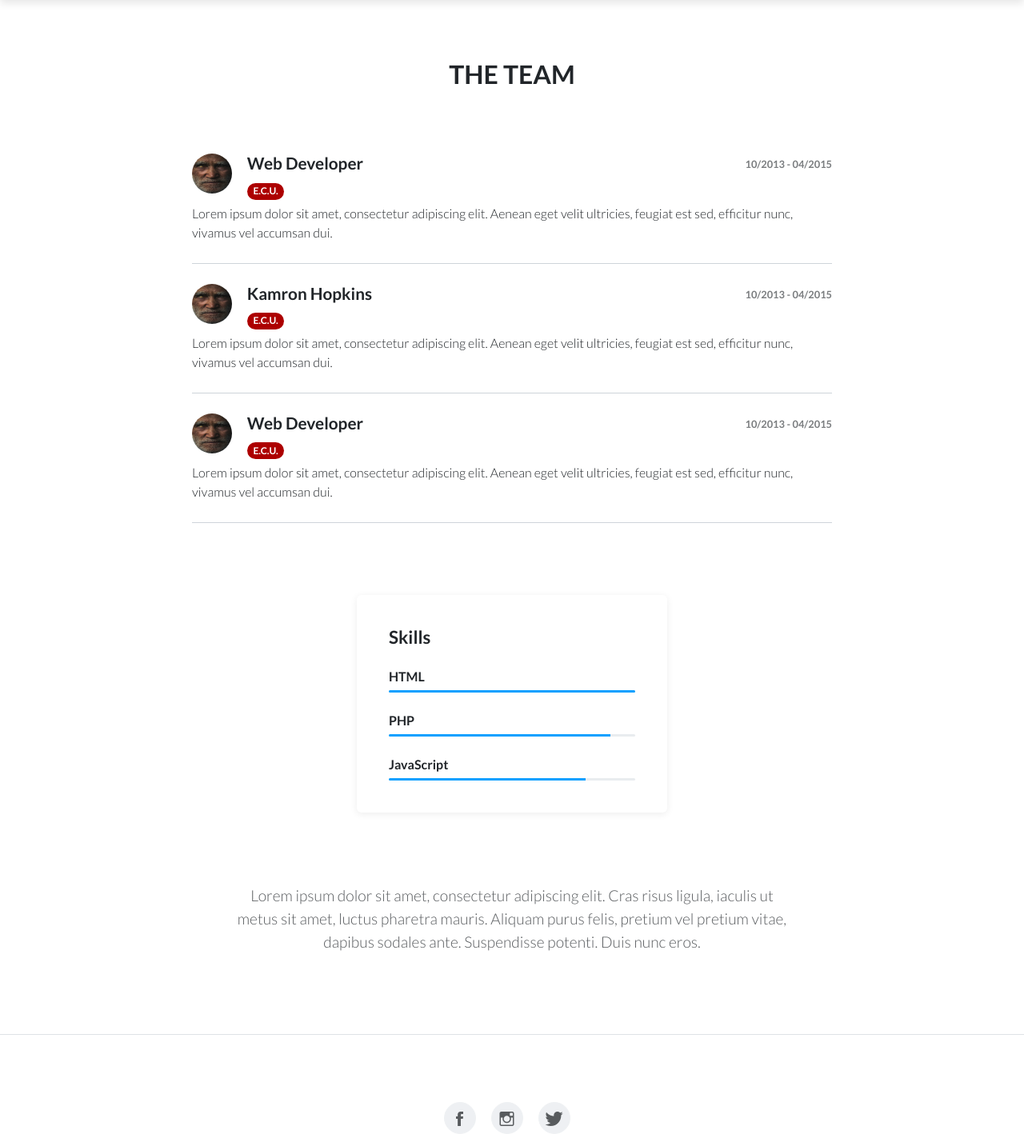
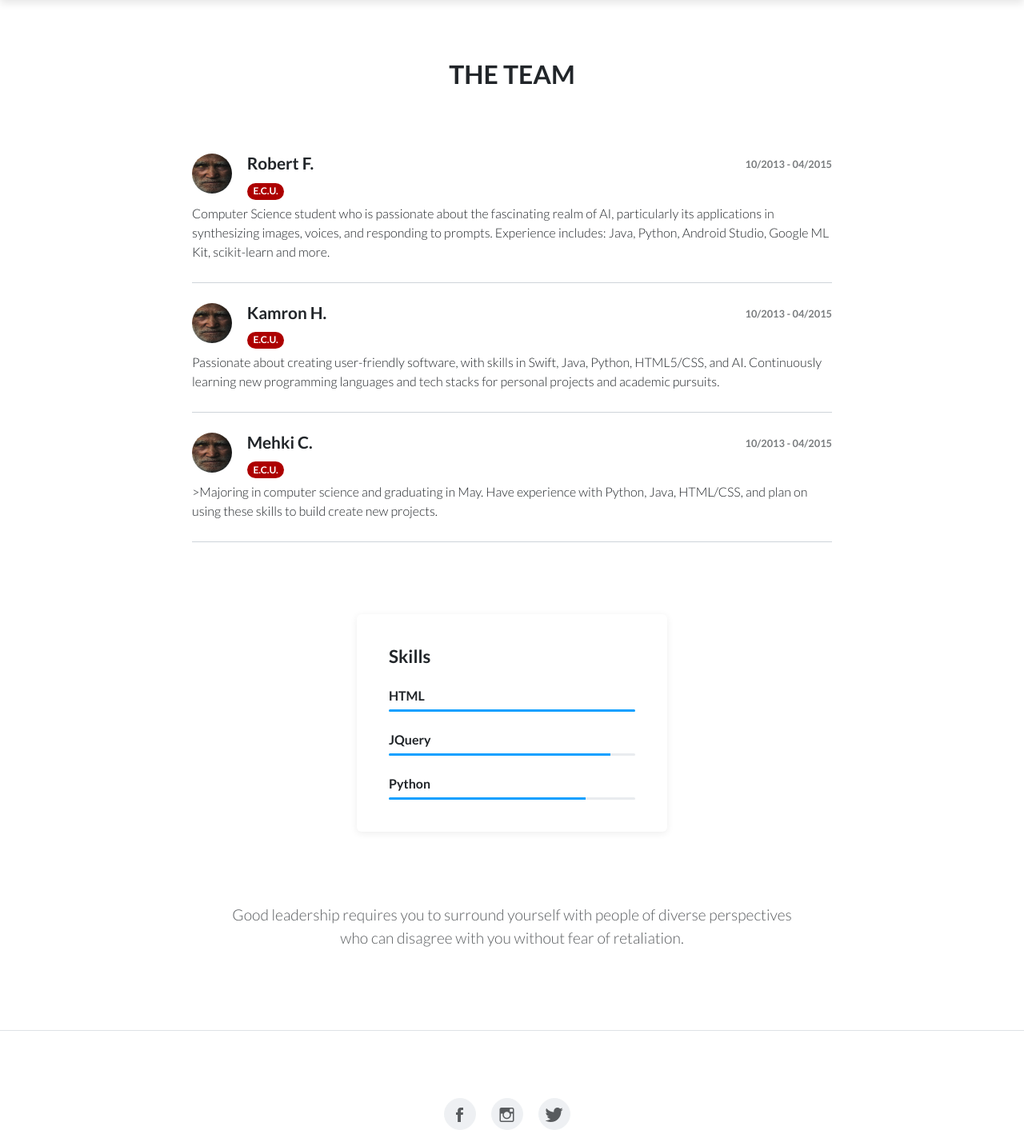
Before and after one commit to kamron-h/VampLife, a Flask app: page /team in a window 1280 px wide. Shown: the part 84-1517 px from the top of the page at 80% size. Run offline with Flask 3, Linux system fonts and the light colour scheme; some libraries are stand-ins or nearby versions.

Commit message:
Update team member details in team.html
Team details have been updated in the team.html file. Member names have been shortened to first name and initial, and generic descriptions replaced with specific bios. Additionally, the area of expertise has been swapped from PHP and JavaScript to JQuery and Python. Lastly, the generic text in the hobbies section has been replaced with a relevant quote about leadership.

```diff
--- a/templates/team.html
+++ b/templates/team.html
@@ -18,11 +18,11 @@
                                 <picture style="width: 50px;height: 50px;border-radius: 50%;"><img alt="man in white crew neck shirt" src="static/assets/img/photo-1590670795776-6c7d1450ae46.jpg" style="width: 50px;height: 50px;border-radius: 50%;"></picture>
                             </div>
                             <div class="col-9 col-md-5">
-                                <h3>Web Developer</h3><span class="badge rounded-pill bg-primary">E.C.U.</span>
+                                <h3>Robert F.</h3><span class="badge rounded-pill bg-primary">E.C.U.</span>
                             </div>
                             <div class="col-md-6"><span class="text-muted period">10/2013 - 04/2015</span></div>
                         </div>
-                        <p>Lorem ipsum dolor sit amet, consectetur adipiscing elit. Aenean eget velit ultricies, feugiat est sed, efficitur nunc, vivamus vel accumsan dui.</p>
+                        <p>Computer Science student who is passionate about the fascinating realm of AI, particularly its applications in synthesizing images, voices, and responding to prompts. Experience includes: Java, Python, Android Studio, Google ML Kit, scikit-learn and more.</p>
                     </div><!-- End: Teammate -->
                     <!-- Start: Teammate -->
                     <div class="item">
@@ -31,11 +31,11 @@
                                 <picture style="width: 50px;height: 50px;border-radius: 50%;"><img alt="man in white crew neck shirt" src="static/assets/img/photo-1590670795776-6c7d1450ae46.jpg" style="width: 50px;height: 50px;border-radius: 50%;"></picture>
                             </div>
                             <div class="col-9 col-md-5">
-                                <h3>Kamron Hopkins</h3><span class="badge rounded-pill bg-primary">E.C.U.</span>
+                                <h3>Kamron H.</h3><span class="badge rounded-pill bg-primary">E.C.U.</span>
                             </div>
                             <div class="col-md-6"><span class="text-muted period">10/2013 - 04/2015</span></div>
                         </div>
-                        <p>Lorem ipsum dolor sit amet, consectetur adipiscing elit. Aenean eget velit ultricies, feugiat est sed, efficitur nunc, vivamus vel accumsan dui.</p>
+                        <p>Passionate about creating user-friendly software, with skills in Swift, Java, Python, HTML5/CSS, and AI. Continuously learning new programming languages and tech stacks for personal projects and academic pursuits.</p>
                     </div><!-- End: Teammate -->
                     <!-- Start: Teammate -->
                     <div class="item">
@@ -44,11 +44,11 @@
                                 <picture style="width: 50px;height: 50px;border-radius: 50%;"><img alt="man in white crew neck shirt" src="static/assets/img/photo-1590670795776-6c7d1450ae46.jpg" style="width: 50px;height: 50px;border-radius: 50%;"></picture>
                             </div>
                             <div class="col-9 col-md-5">
-                                <h3>Web Developer</h3><span class="badge rounded-pill bg-primary">E.C.U.</span>
+                                <h3>Mehki C.</h3><span class="badge rounded-pill bg-primary">E.C.U.</span>
                             </div>
                             <div class="col-md-6"><span class="text-muted period">10/2013 - 04/2015</span></div>
                         </div>
-                        <p>Lorem ipsum dolor sit amet, consectetur adipiscing elit. Aenean eget velit ultricies, feugiat est sed, efficitur nunc, vivamus vel accumsan dui.</p>
+                        <p>>Majoring in computer science and graduating in May. Have experience with Python, Java, HTML/CSS, and plan on using these skills to build create new projects.</p>
                     </div><!-- End: Teammate -->
                 </div>
                 <div class="education group"></div>
@@ -61,11 +61,11 @@
                                 <div class="progress">
                                     <div class="progress-bar" aria-valuenow="100" aria-valuemin="0" aria-valuemax="100" style="width: 100%;"><span class="visually-hidden">100%</span></div>
                                 </div>
-                                <h3>PHP</h3>
+                                <h3>JQuery</h3>
                                 <div class="progress">
                                     <div class="progress-bar" aria-valuenow="90" aria-valuemin="0" aria-valuemax="100" style="width: 90%;"><span class="visually-hidden">90%</span></div>
                                 </div>
-                                <h3>JavaScript</h3>
+                                <h3>Python</h3>
                                 <div class="progress">
                                     <div class="progress-bar" aria-valuenow="80" aria-valuemin="0" aria-valuemax="100" style="width: 80%;"><span class="visually-hidden">80%</span></div>
                                 </div>
@@ -75,7 +75,7 @@
                 </div>
                 <div class="hobbies group">
                     <div class="heading"></div>
-                    <p class="text-center text-muted">Lorem ipsum dolor sit amet, consectetur adipiscing elit. Cras risus ligula, iaculis ut metus sit amet, luctus pharetra mauris. Aliquam purus felis, pretium vel pretium vitae, dapibus sodales ante. Suspendisse potenti. Duis nunc eros.</p>
+                    <p class="text-center text-muted">Good leadership requires you to surround yourself with people of diverse perspectives who can disagree with you without fear of retaliation.</p>
                 </div>
             </div>
         </section>
```
